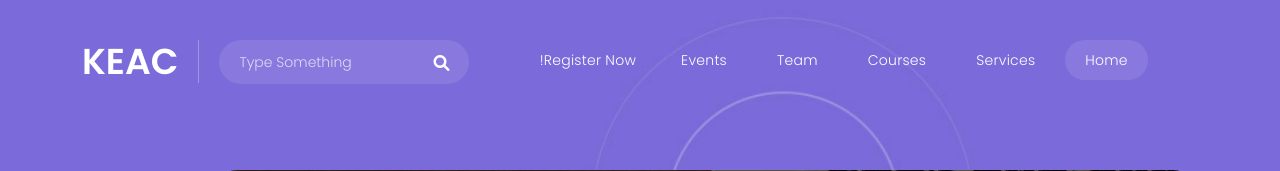
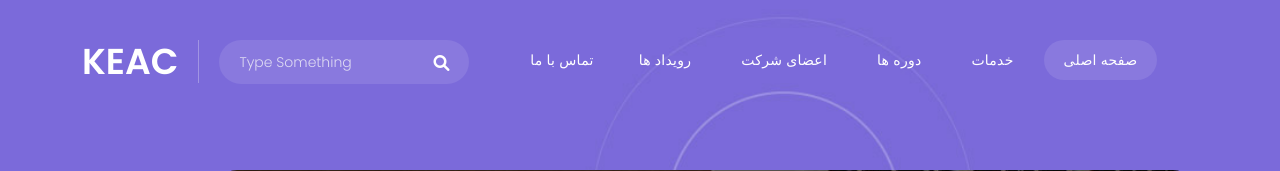
Before and after one commit to hoseinsamadi/keac, a Django app: page / in a window 1280 px wide. Shown: the top 171 px of the page. Run offline with Django 5.2, Linux system fonts and the light colour scheme; some libraries are stand-ins or nearby versions.

Commit message:
edit header

```diff
--- a/templates/index.html
+++ b/templates/index.html
@@ -65,12 +65,12 @@ https://templatemo.com/tm-586-scholar
                     <!-- ***** Serach Start ***** -->
                     <!-- ***** Menu Start ***** -->
                     <ul class="nav">
-                      <li class="scroll-to-section"><a href="#top" class="active">Home</a></li>
-                      <li class="scroll-to-section"><a href="#services">Services</a></li>
-                      <li class="scroll-to-section"><a href="#courses">Courses</a></li>
-                      <li class="scroll-to-section"><a href="#team">Team</a></li>
-                      <li class="scroll-to-section"><a href="#events">Events</a></li>
-                      <li class="scroll-to-section"><a href="#contact">Register Now!</a></li>
+                      <li class="scroll-to-section"><a href="#top" class="active">صفحه اصلی</a></li>
+                      <li class="scroll-to-section"><a href="#services">خدمات</a></li>
+                      <li class="scroll-to-section"><a href="#courses">دوره ها</a></li>
+                      <li class="scroll-to-section"><a href="#team">اعضای شرکت</a></li>
+                      <li class="scroll-to-section"><a href="#events">رویداد ها</a></li>
+                      <li class="scroll-to-section"><a href="#contact">تماس با ما</a></li>
                   </ul>
                     <a class='menu-trigger'>
                         <span>Menu</span>
```
